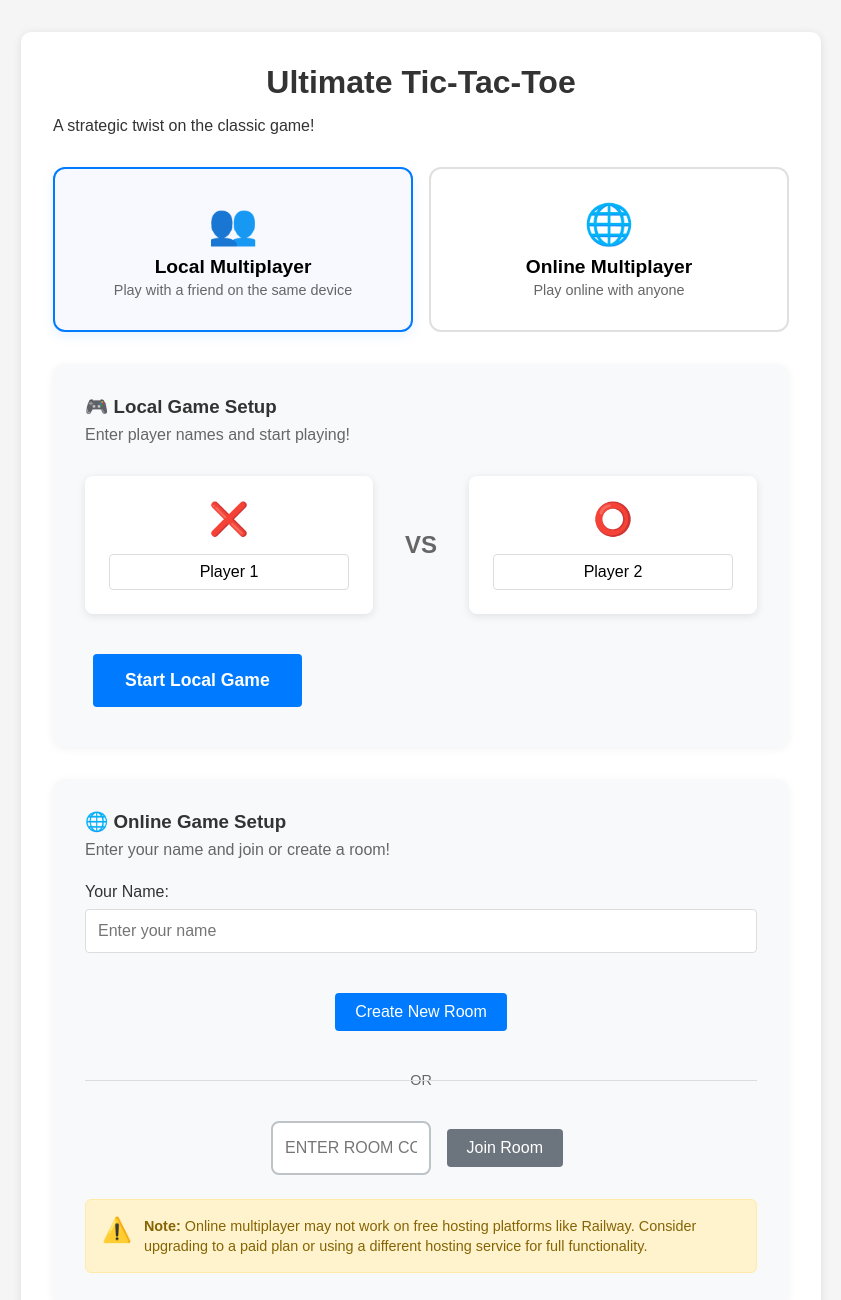
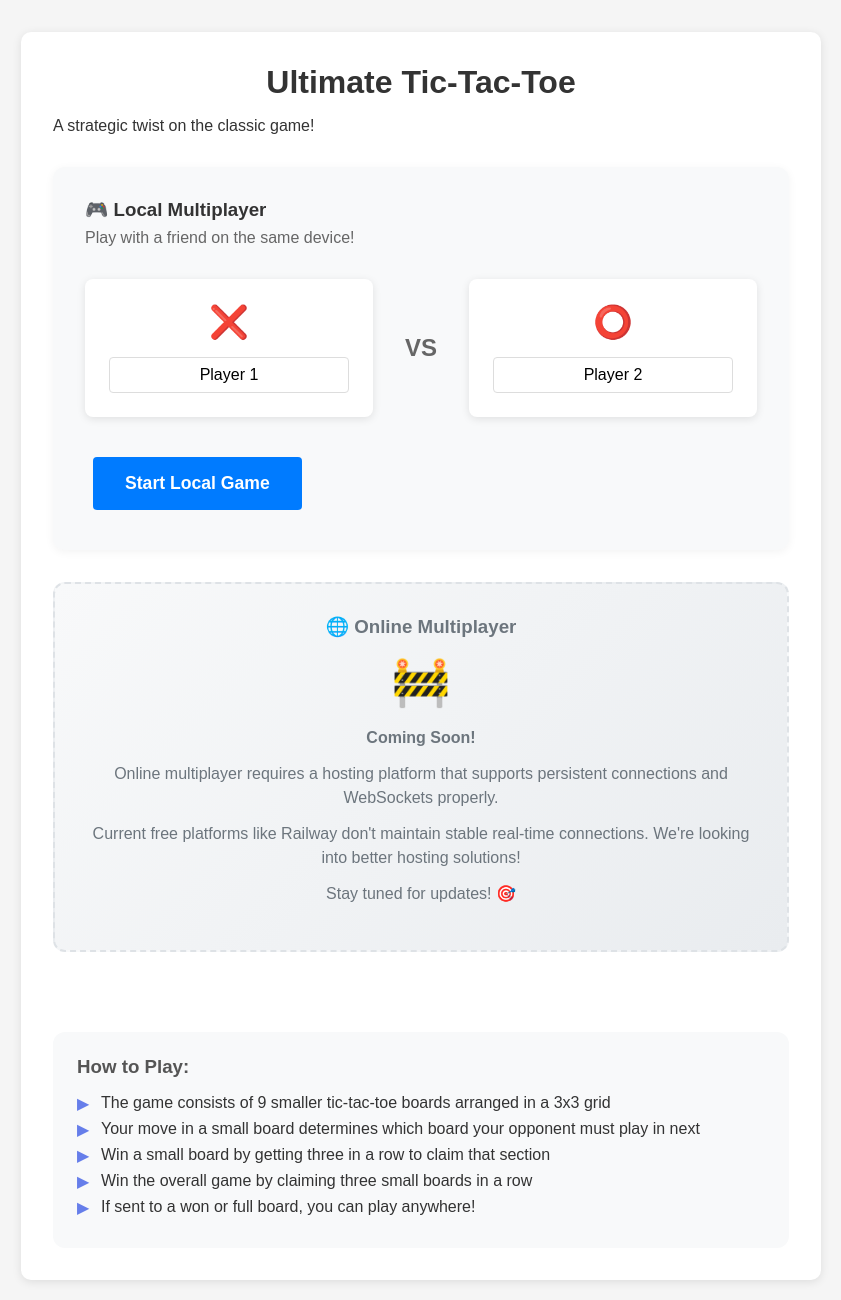
Before and after one commit to bhumikamittal7/ultimate-tic-tac-toe, a website: page public/index.html in a window 1280 px wide. Shown: the top 1300 px of the page, without its empty margins (219-1060 px from the left). Drawn offline with nearby package versions, Linux system fonts and the light colour scheme; no server answers.

Commit message:
Hide multiplayer and show Coming Soon, focus on local gameplay

```diff
--- a/public/index.html
+++ b/public/index.html
@@ -11,25 +11,11 @@
         <h1>Ultimate Tic-Tac-Toe</h1>
         <p>A strategic twist on the classic game!</p>
 
-        <!-- Game Mode Selection -->
-        <div class="mode-selection">
-            <button id="local-mode-btn" class="mode-btn active">
-                <div class="mode-icon">👥</div>
-                <div class="mode-title">Local Multiplayer</div>
-                <div class="mode-desc">Play with a friend on the same device</div>
-            </button>
-            <button id="online-mode-btn" class="mode-btn">
-                <div class="mode-icon">🌐</div>
-                <div class="mode-title">Online Multiplayer</div>
-                <div class="mode-desc">Play online with anyone</div>
-            </button>
-        </div>
-
         <!-- Local Multiplayer Setup -->
-        <div id="local-setup" class="setup-section">
+        <div class="setup-section">
             <div class="setup-header">
-                <h3>🎮 Local Game Setup</h3>
-                <p>Enter player names and start playing!</p>
+                <h3>🎮 Local Multiplayer</h3>
+                <p>Play with a friend on the same device!</p>
             </div>
             <div class="player-setup">
                 <div class="player-card">
@@ -45,35 +31,15 @@
             <button id="start-local-btn" class="btn primary large">Start Local Game</button>
         </div>
 
-        <!-- Online Multiplayer Setup -->
-        <div id="online-setup" class="setup-section hidden">
-            <div class="setup-header">
-                <h3>🌐 Online Game Setup</h3>
-                <p>Enter your name and join or create a room!</p>
-            </div>
-
-            <div class="player-name-input">
-                <label for="online-player-name">Your Name:</label>
-                <input type="text" id="online-player-name" placeholder="Enter your name" maxlength="15">
-            </div>
-
-            <div class="online-options">
-                <button id="create-room-btn" class="btn primary">Create New Room</button>
-                <div class="or-divider">
-                    <span>OR</span>
-                </div>
-                <div class="join-section">
-                    <input type="text" id="room-code" placeholder="Enter room code" maxlength="8">
-                    <button id="join-room-btn" class="btn secondary">Join Room</button>
-                </div>
-            </div>
-
-            <div class="platform-warning">
-                <div class="warning-icon">⚠️</div>
-                <div class="warning-text">
-                    <strong>Note:</strong> Online multiplayer may not work on free hosting platforms like Railway.
-                    Consider upgrading to a paid plan or using a different hosting service for full functionality.
-                </div>
+        <!-- Online Multiplayer Coming Soon -->
+        <div class="coming-soon-section">
+            <div class="coming-soon-content">
+                <h3>🌐 Online Multiplayer</h3>
+                <div class="coming-soon-icon">🚧</div>
+                <p><strong>Coming Soon!</strong></p>
+                <p>Online multiplayer requires a hosting platform that supports persistent connections and WebSockets properly.</p>
+                <p>Current free platforms like Railway don't maintain stable real-time connections. We're looking into better hosting solutions!</p>
+                <p>Stay tuned for updates! 🎯</p>
             </div>
         </div>
 
@@ -91,7 +57,6 @@
         </div>
     </div>
 
-    <script src="/socket.io/socket.io.js"></script>
     <script src="script.js"></script>
 </body>
 </html>
--- a/public/script.js
+++ b/public/script.js
@@ -1,42 +1,8 @@
 // DOM Elements
-const socket = io();
-const localModeBtn = document.getElementById('local-mode-btn');
-const onlineModeBtn = document.getElementById('online-mode-btn');
-const localSetup = document.getElementById('local-setup');
-const onlineSetup = document.getElementById('online-setup');
-
-// Local multiplayer elements
 const startLocalBtn = document.getElementById('start-local-btn');
 const player1NameInput = document.getElementById('player1-name');
 const player2NameInput = document.getElementById('player2-name');
-
-// Online multiplayer elements
-const createRoomBtn = document.getElementById('create-room-btn');
-const joinRoomBtn = document.getElementById('join-room-btn');
-const roomCodeInput = document.getElementById('room-code');
-const onlinePlayerNameInput = document.getElementById('online-player-name');
-
 const statusDiv = document.getElementById('status');
-
-// Set up socket connection
-socket.on('connect', () => {
-    console.log('Connected to server');
-});
-
-// Mode switching
-localModeBtn.addEventListener('click', () => {
-    localModeBtn.classList.add('active');
-    onlineModeBtn.classList.remove('active');
-    localSetup.classList.remove('hidden');
-    onlineSetup.classList.add('hidden');
-});
-
-onlineModeBtn.addEventListener('click', () => {
-    onlineModeBtn.classList.add('active');
-    localModeBtn.classList.remove('active');
-    onlineSetup.classList.remove('hidden');
-    localSetup.classList.add('hidden');
-});
 
 // Local multiplayer functionality
 startLocalBtn.addEventListener('click', () => {
@@ -55,60 +21,6 @@ startLocalBtn.addEventListener('click', () => {
 
     // Redirect to local game
     window.location.href = '/local-game.html';
-});
-
-// Online multiplayer functionality
-createRoomBtn.addEventListener('click', () => {
-    const playerName = onlinePlayerNameInput.value.trim();
-    if (!playerName) {
-        showStatus('Please enter your name', 'error');
-        return;
-    }
-
-    // Store player name for the online game
-    localStorage.setItem('onlinePlayerName', playerName);
-
-    // Set player name on server
-    socket.emit('set-player-name', playerName);
-
-    socket.emit('create-room', (response) => {
-        if (response.success) {
-            // Redirect to the game room
-            window.location.href = `/room/${response.roomId}`;
-        } else {
-            showStatus('Failed to create room', 'error');
-        }
-    });
-});
-
-joinRoomBtn.addEventListener('click', () => {
-    const roomId = roomCodeInput.value.trim().toLowerCase();
-    const playerName = onlinePlayerNameInput.value.trim();
-
-    if (!playerName) {
-        showStatus('Please enter your name', 'error');
-        return;
-    }
-
-    if (!roomId) {
-        showStatus('Please enter a room code', 'error');
-        return;
-    }
-
-    // Store player name for the online game
-    localStorage.setItem('onlinePlayerName', playerName);
-
-    // Set player name on server
-    socket.emit('set-player-name', playerName);
-
-    socket.emit('join-room', roomId, (response) => {
-        if (response.success) {
-            // Redirect to the game room
-            window.location.href = `/room/${roomId}`;
-        } else {
-            showStatus(response.message, 'error');
-        }
-    });
 });
 
 // Allow pressing Enter in inputs
--- a/public/styles.css
+++ b/public/styles.css
@@ -36,51 +36,6 @@ h1 {
 h3 {
     color: #555;
     margin-bottom: 1rem;
-}
-
-/* Mode Selection */
-.mode-selection {
-    display: grid;
-    grid-template-columns: 1fr 1fr;
-    gap: 1rem;
-    margin: 2rem 0;
-}
-
-.mode-btn {
-    padding: 2rem 1rem;
-    border: 2px solid #e0e0e0;
-    border-radius: 12px;
-    background: white;
-    cursor: pointer;
-    transition: all 0.3s ease;
-    text-align: center;
-}
-
-.mode-btn.active {
-    border-color: #007bff;
-    background: #f8f9ff;
-    box-shadow: 0 4px 12px rgba(0, 123, 255, 0.1);
-}
-
-.mode-btn:hover {
-    border-color: #007bff;
-    transform: translateY(-2px);
-}
-
-.mode-icon {
-    font-size: 2.5rem;
-    margin-bottom: 0.5rem;
-}
-
-.mode-title {
-    font-size: 1.2rem;
-    font-weight: 600;
-    margin-bottom: 0.25rem;
-}
-
-.mode-desc {
-    font-size: 0.9rem;
-    color: #666;
 }
 
 /* Setup Sections */
@@ -142,89 +97,30 @@ h3 {
     color: #666;
 }
 
-/* Online Setup */
-.player-name-input {
-    margin-bottom: 2rem;
+/* Coming Soon Section */
+.coming-soon-section {
+    background: linear-gradient(135deg, #f8f9fa 0%, #e9ecef 100%);
+    border-radius: 12px;
+    padding: 2rem;
+    margin: 2rem 0;
+    border: 2px dashed #dee2e6;
+    text-align: center;
 }
 
-.player-name-input label {
-    display: block;
-    margin-bottom: 0.5rem;
-    font-weight: 500;
+.coming-soon-content h3 {
+    color: #6c757d;
+    margin-bottom: 1rem;
 }
 
-.player-name-input input {
-    width: 100%;
-    padding: 0.75rem;
-    border: 1px solid #ddd;
-    border-radius: 4px;
-    font-size: 1rem;
-}
-
-.online-options {
-    display: flex;
-    flex-direction: column;
-    align-items: center;
-    gap: 1rem;
-}
-
-.or-divider {
-    position: relative;
-    width: 100%;
-    text-align: center;
+.coming-soon-icon {
+    font-size: 3rem;
     margin: 1rem 0;
 }
 
-.or-divider::before {
-    content: '';
-    position: absolute;
-    top: 50%;
-    left: 0;
-    right: 0;
-    height: 1px;
-    background: #ddd;
-}
-
-.or-divider span {
-    background: #f8f9fa;
-    padding: 0 1rem;
-    color: #666;
-    font-size: 0.9rem;
-}
-
-.join-section {
-    display: flex;
-    gap: 0.5rem;
-    width: 100%;
-    max-width: 300px;
-}
-
-.join-section input {
-    flex: 1;
-    padding: 0.75rem;
-    border: 1px solid #ddd;
-    border-radius: 4px;
-    font-size: 1rem;
-}
-
-.platform-warning {
-    display: flex;
-    gap: 0.75rem;
-    background: #fff3cd;
-    border: 1px solid #ffeaa7;
-    border-radius: 6px;
-    padding: 1rem;
-    margin-top: 1.5rem;
-}
-
-.warning-icon {
-    font-size: 1.5rem;
-}
-
-.warning-text {
-    font-size: 0.9rem;
-    color: #856404;
-    line-height: 1.4;
+.coming-soon-content p {
+    color: #6c757d;
+    margin-bottom: 0.75rem;
+    line-height: 1.5;
 }
 
 /* Button Sizes */
```
